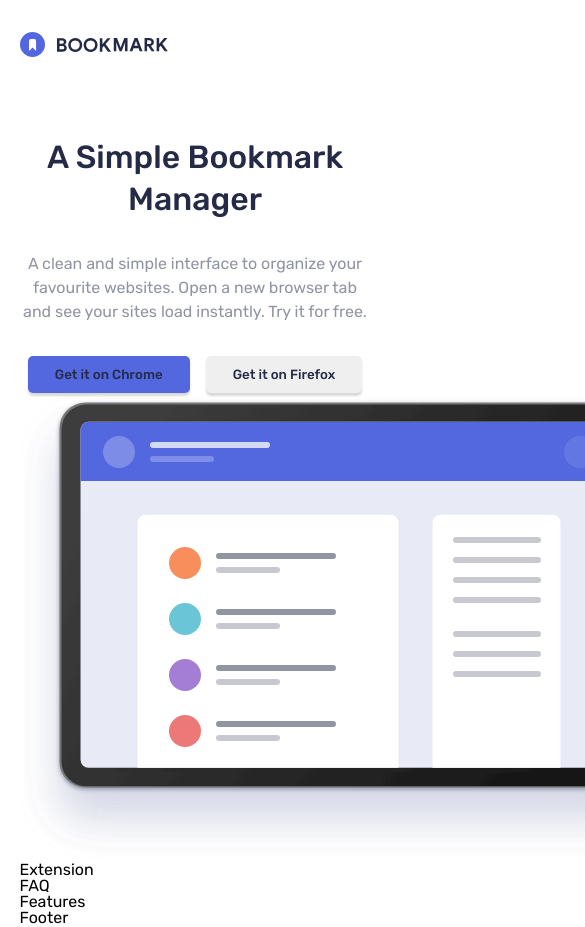
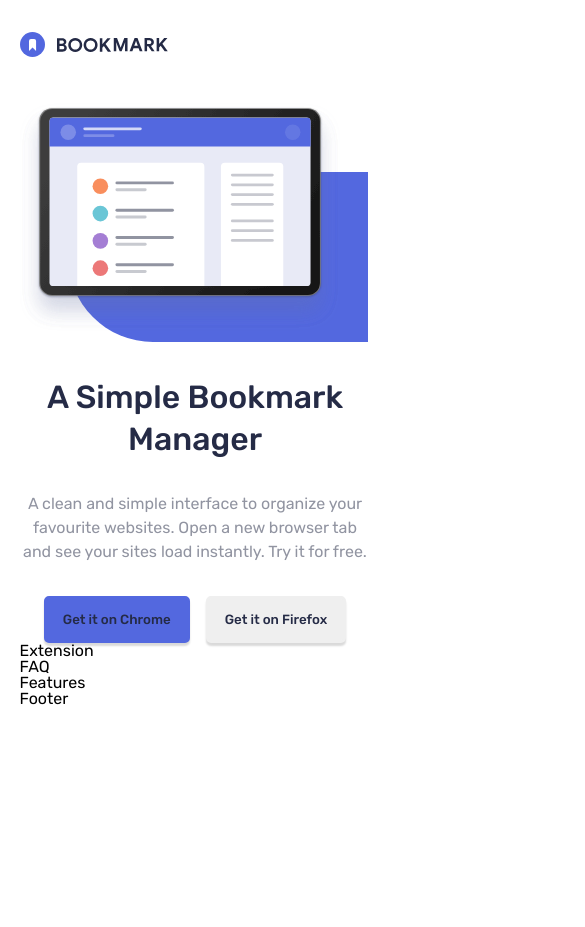
Before and after one commit to Saurabhdaswant/Bookmark, a JavaScript app: page / in a window 390 px wide. Shown: the top 927 px of the page, 585 px wide, since content can reach past the window. After the commit the page ends 844 px from the top, so only its background shows below. Built offline with nearby package versions, Linux system fonts and the light colour scheme; the HTML template or start-up script is replaced by a standard one.

Commit message:
add mobile-first styling for rounded thing updated btn padding fix banner svg widht

```diff
--- a/src/Sass/App.scss
+++ b/src/Sass/App.scss
@@ -120,13 +120,14 @@ a{
 
 
 .btn{
-  padding: 0.5rem 1.5rem;
+  // padding: 0.5rem 1.5rem;
+  padding: 0.8rem 1rem;
 
-  border: 3px solid transparent;
+  border: 3px solid #EFEFEF;
   border-radius: 5px;
 
   font-family: $fontFamily;
-  font-weight: 500;
+  font-weight: $bold;
 
   color: $veryDarkBlue;
   box-shadow: 0 3px 2px 0 rgba(0,0,0,.15);
@@ -134,14 +135,17 @@ a{
   transition: all 0.5s ease;
 
   &:hover{
+    cursor: pointer;
+    color: $veryDarkBlue;
     background-color: transparent;
-    cursor: pointer;
+    border: 3px solid $veryDarkBlue;
   }
 
   &--softRed{
     color: $white;
     background-color: $softRed;
     box-shadow: 0 3px 2px 0 rgba(248, 235, 235, 0.918);
+    border: 3px solid $softRed;
 
 
     &:hover{
@@ -157,6 +161,7 @@ a{
   &--softBlue{
     color: $veryDarkBlue;
     background-color: $softBlue;
+    border: 3px solid $softBlue;
 
     &:hover{
       color: $softBlue;
@@ -164,3 +169,16 @@ a{
     }
   }
 }
+
+
+
+.rounded{
+  width: 300px;
+  height: 170px;
+
+  background-color: $softBlue;
+
+  border-start-start-radius: 50rem;
+  border-bottom-left-radius: 50rem;
+
+}
--- a/src/Sass/Home.scss
+++ b/src/Sass/Home.scss
@@ -1,26 +1,25 @@
 @import "variable";
 
-.Home{
-
-    header{
-
+.Home {
+    header {
         display: flex;
         justify-content: space-between;
 
         padding-top: 2rem;
 
-        nav{
+        nav {
             display: flex;
             align-items: center;
 
-            ul{
-                display: none;
+            ul {
+            display: none;
 
-                a{
+                a {
                     color: $veryDarkBlue;
-                }
-                a:hover{
-                    color: $softRed;
+
+                    &:hover{
+                        color: $softRed;
+                    }
                 }
 
                 @media (min-width: 800px) {
@@ -34,27 +33,47 @@
         }
     }
 
-    .about{
+    section {
+        display: flex;
+        flex-direction: column-reverse;
+    }
+
+    .about {
         display: flex;
         flex-direction: column;
         align-items: center;
         text-align: center;
 
-        margin-top: 5rem;
         gap: 2rem;
-        h1{
+        h1 {
             font-size: 2rem;
             font-weight: $bold;
             color: $veryDarkBlue;
             line-height: 1.3;
         }
-        p{
+        p {
             color: $grayishBlue;
             line-height: 1.5;
         }
-        &__cta{
+        &__cta {
             display: flex;
             gap: 1rem;
         }
     }
+        .bookmarkBanner {
+            height: 20rem;
+            // overflow: hidden;
+
+            svg {
+                width: 20rem;
+                height: 20rem;
+            }
+
+            .rounded {
+                position: relative;
+                bottom: 13rem;
+                left: 3rem;
+                z-index: -5;
+            }
+        }
 }
```
Also changed, not shown: src/Sass/_variable.scss (line endings or trailing spaces), 1 other file (tests, documents, lock files or other folders).
